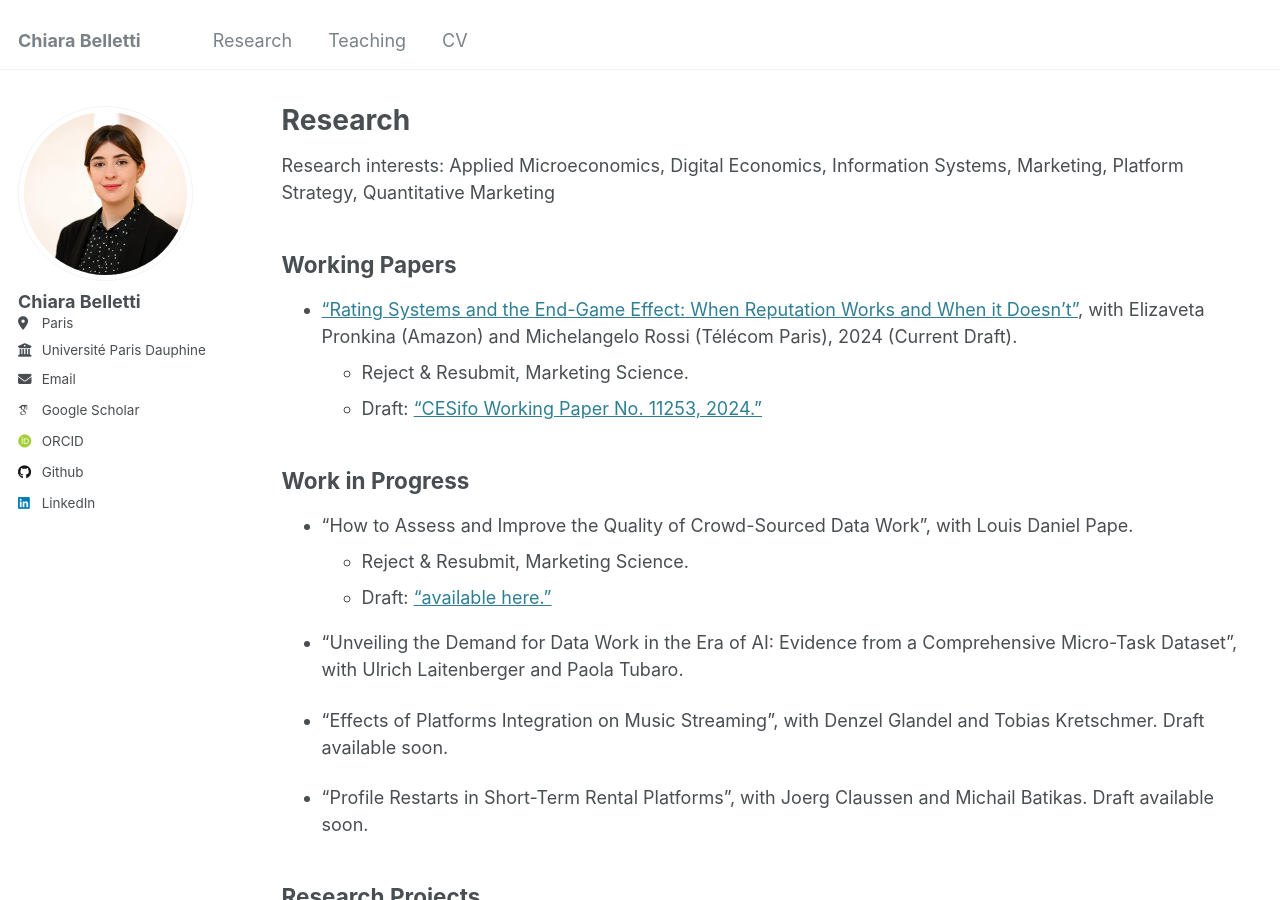
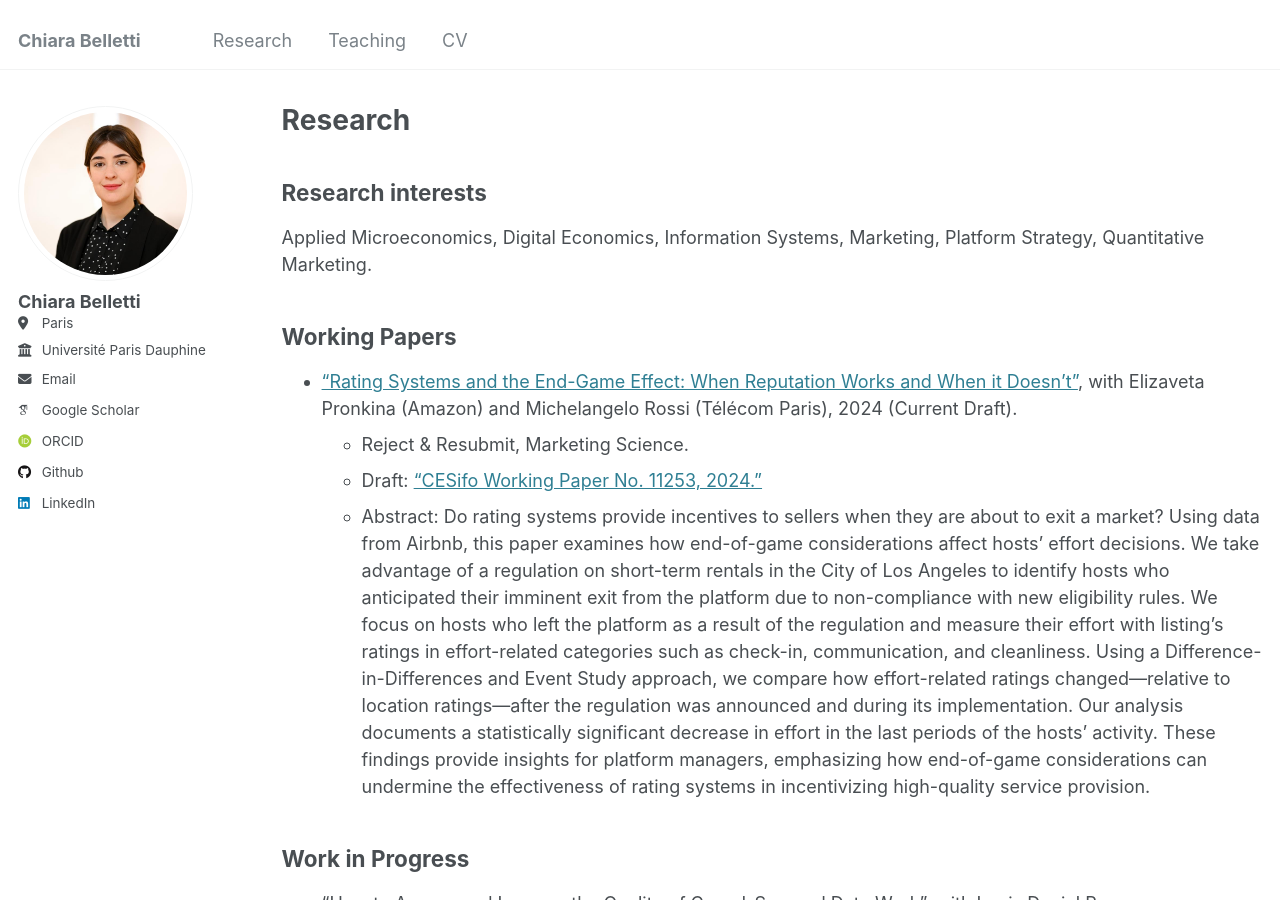
Before and after one commit to ChiaraBelletti/ChiaraBelletti.github.io, a Jekyll site: the page built from _pages/research.md, in a window 1280 px wide and 900 px high. Built offline with Jekyll 4.4.1, drawn with Linux system fonts in a browser that asks for light colours; some web fonts are replaced.

Commit message:
Update research.md

```diff
--- a/_pages/research.md
+++ b/_pages/research.md
@@ -9,8 +9,9 @@ redirect_from:
 
 {% include base_path %}
 
-Research interests: Applied Microeconomics, Digital Economics, Information Systems, Marketing, Platform Strategy,
-Quantitative Marketing
+Research interests
+-----
+Applied Microeconomics, Digital Economics, Information Systems, Marketing, Platform Strategy, Quantitative Marketing.
 
 Working Papers
 -----
@@ -18,6 +19,8 @@ Working Papers
 * <a href="https://www.cesifo.org/en/publications/2024/working-paper/rating-systems-and-end-game-effect-when-reputation-works-and-when">"Rating Systems and the End-Game Effect: When Reputation Works and When it Doesn't"</a>, with Elizaveta Pronkina (Amazon) and Michelangelo Rossi (Télécom Paris), 2024 (Current Draft).
   * Reject & Resubmit, Marketing Science.
   * Draft: <a href="https://www.cesifo.org/en/publications/2024/working-paper/rating-systems-and-end-game-effect-when-reputation-works-and-when">"CESifo Working Paper No. 11253, 2024."</a>
+  * Abstract: Do rating systems provide incentives to sellers when they are about to exit a market? Using data from Airbnb, this paper examines how end-of-game considerations affect hosts’ effort decisions. We take advantage of a regulation on short-term rentals in the City of Los Angeles to identify hosts who anticipated their imminent exit from the platform due to non-compliance with new eligibility rules. We focus on hosts who left the platform as a result of the regulation and measure their effort with listing’s ratings in effort-related categories such as check-in, communication, and cleanliness.
+Using a Difference-in-Differences and Event Study approach, we compare how effort-related ratings changed—relative to location ratings—after the regulation was announced and during its implementation. Our analysis documents a statistically significant decrease in effort in the last periods of the hosts’ activity. These findings provide insights for platform managers, emphasizing how end-of-game considerations can undermine the effectiveness of rating systems in incentivizing high-quality service provision.
 
 Work in Progress
 -----
```
